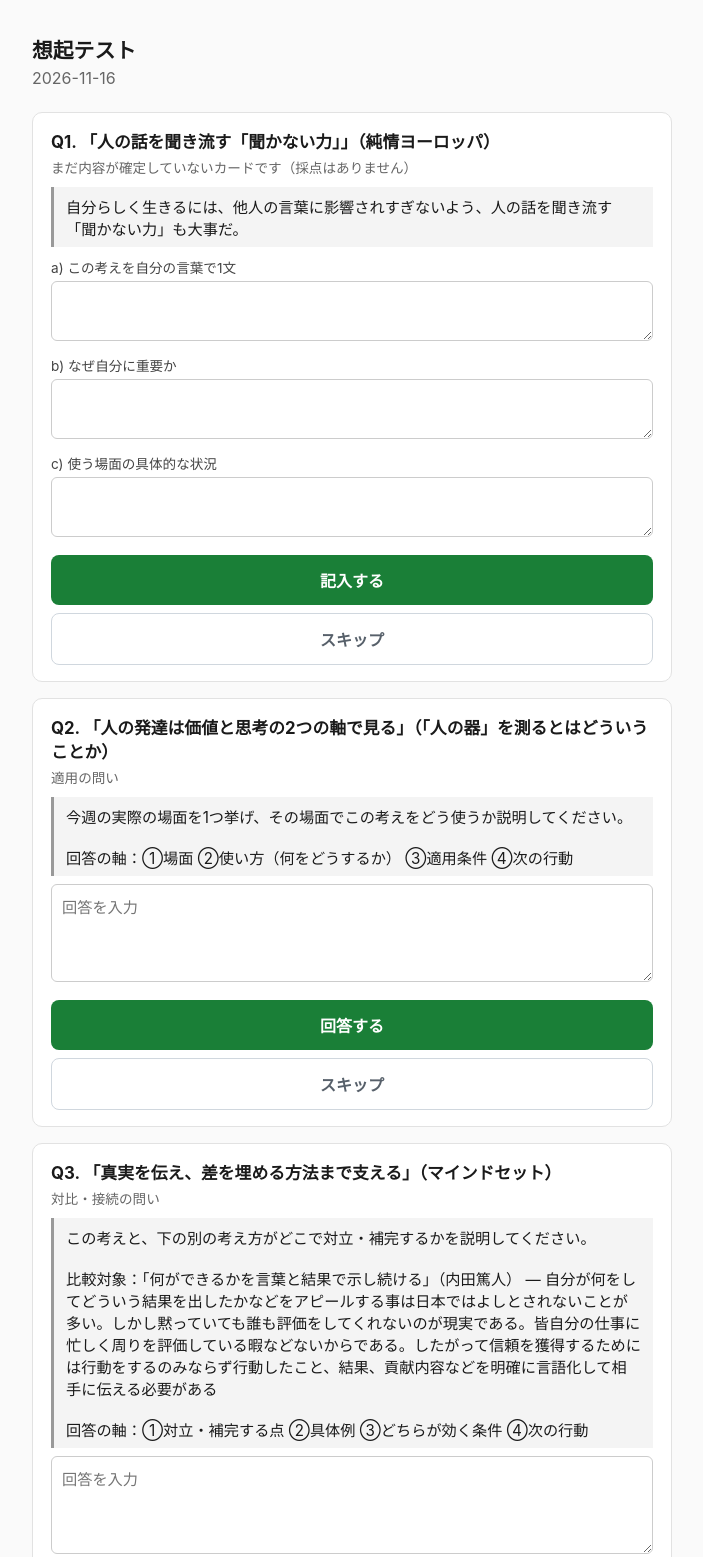
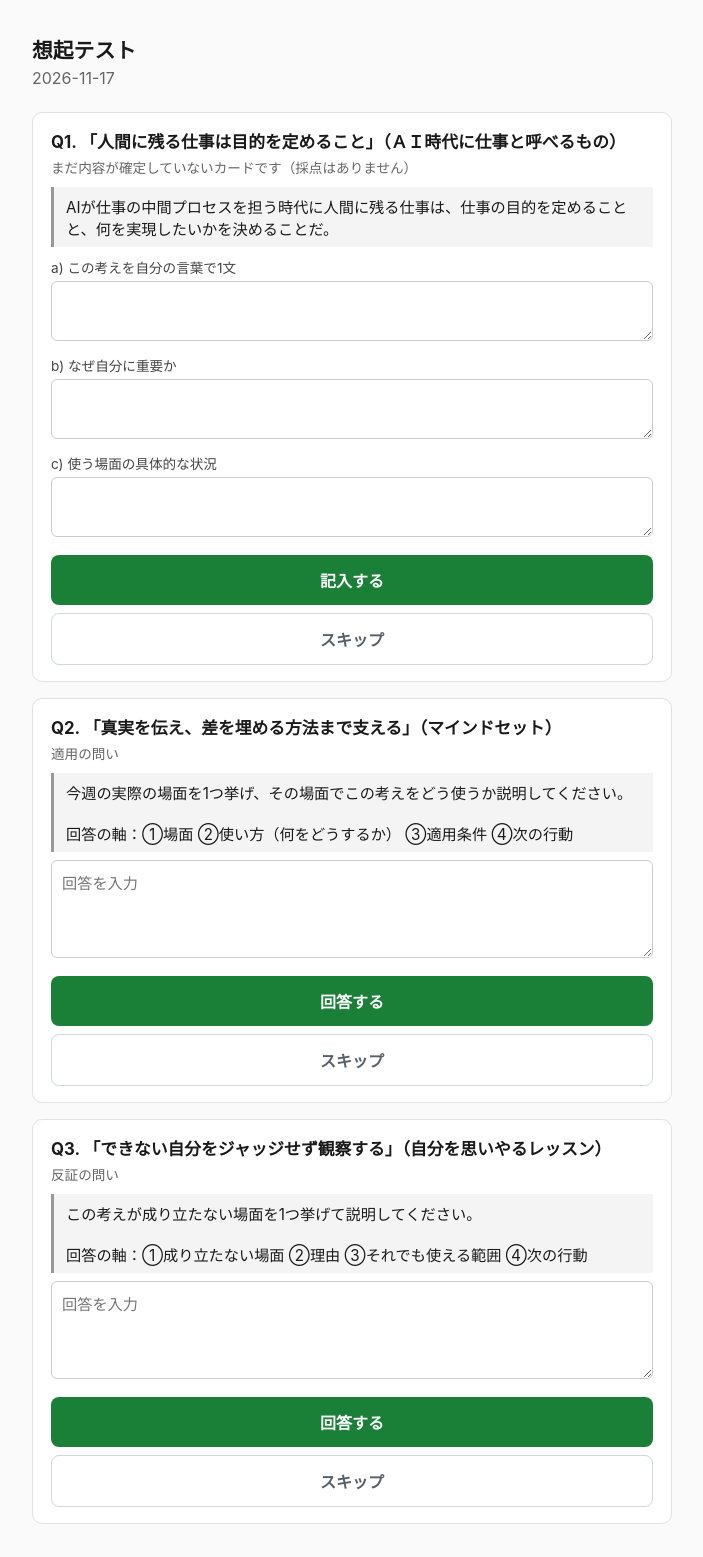
Before and after one commit to horiken1977/mybrain-cards, a plain HTML site: page docs/index.html in a window 1280 px wide. Shown: the top 1557 px of the page, without its empty margins (288-991 px from the left). Drawn offline with Linux system fonts and the light colour scheme; no server answers.

Commit message:
pages: recall page for 2026-11-17

```diff
--- a/docs/index.html
+++ b/docs/index.html
@@ -3,7 +3,7 @@
 <head>
 <meta charset="utf-8">
 <meta name="viewport" content="width=device-width, initial-scale=1">
-<title>想起テスト 2026-11-16</title>
+<title>想起テスト 2026-11-17</title>
 <style>
   body { font-family: -apple-system, "Hiragino Sans", sans-serif; max-width: 640px;
          margin: 0 auto; padding: 20px 16px 60px; color: #1a1a1a; background: #fafafa; }
@@ -38,14 +38,14 @@
 </head>
 <body>
   <h1>想起テスト</h1>
-  <div class="date">2026-11-16</div>
+  <div class="date">2026-11-17</div>
   <p id="test-banner" class="test-banner hidden">テストモード：何度でも回答できます（回答と採点結果は毎回カードの回答履歴に記録されます）</p>
   <div id="questions"></div>
   <p id="done" class="done hidden">今日の分はすべて回答済みです。</p>
 
 <script>
 const GRADE_ENDPOINT = "https://mybrain-cards.vercel.app/api/grade";
-const DATE = "2026-11-16";
+const DATE = "2026-11-17";
 const CARDS_API = "https://api.github.com/repos/horiken1977/mybrain-cards/contents/";
 
 // today.json の "test": true のときはテストモード：回答後も「もう一度回答する」で何度でも回答でき、
--- a/docs/today.json
+++ b/docs/today.json
@@ -1,12 +1,12 @@
 {
-  "date": "2026-11-16",
+  "date": "2026-11-17",
   "questions": [
     {
-      "card": "人の話を聞き流す「聞かない力」.md",
+      "card": "人間に残る仕事は目的を定めること.md",
       "qtype": "fill",
-      "title": "人の話を聞き流す「聞かない力」",
-      "book": "純情ヨーロッパ",
-      "claim_draft": "自分らしく生きるには、他人の言葉に影響されすぎないよう、人の話を聞き流す「聞かない力」も大事だ。",
+      "title": "人間に残る仕事は目的を定めること",
+      "book": "ＡＩ時代に仕事と呼べるもの",
+      "claim_draft": "AIが仕事の中間プロセスを担う時代に人間に残る仕事は、仕事の目的を定めることと、何を実現したいかを決めることだ。",
       "fields": [
         "claim",
         "why",
@@ -14,21 +14,21 @@
       ]
     },
     {
-      "card": "人の発達は価値と思考の2つの軸で見る.md",
+      "card": "真実を伝え、差を埋める方法まで支える.md",
       "qtype": "apply",
-      "title": "人の発達は価値と思考の2つの軸で見る",
-      "book": "「人の器」を測るとはどういうことか",
+      "title": "真実を伝え、差を埋める方法まで支える",
+      "book": "マインドセット",
       "text": "今週の実際の場面を1つ挙げ、その場面でこの考えをどう使うか説明してください。\n\n回答の軸：①場面 ②使い方（何をどうするか） ③適用条件 ④次の行動",
       "fields": [
         "text"
       ]
     },
     {
-      "card": "真実を伝え、差を埋める方法まで支える.md",
-      "qtype": "contrast",
-      "title": "真実を伝え、差を埋める方法まで支える",
-      "book": "マインドセット",
-      "text": "この考えと、下の別の考え方がどこで対立・補完するかを説明してください。\n\n比較対象：「何ができるかを言葉と結果で示し続ける」（内田篤人） — 自分が何をしてどういう結果を出したかなどをアピールする事は日本ではよしとされないことが多い。しかし黙っていても誰も評価をしてくれないのが現実である。皆自分の仕事に忙しく周りを評価している暇などないからである。したがって信頼を獲得するためには行動をするのみならず行動したこと、結果、貢献内容などを明確に言語化して相手に伝える必要がある\n\n回答の軸：①対立・補完する点 ②具体例 ③どちらが効く条件 ④次の行動",
+      "card": "できない自分をジャッジせず観察する.md",
+      "qtype": "refute",
+      "title": "できない自分をジャッジせず観察する",
+      "book": "自分を思いやるレッスン",
+      "text": "この考えが成り立たない場面を1つ挙げて説明してください。\n\n回答の軸：①成り立たない場面 ②理由 ③それでも使える範囲 ④次の行動",
       "fields": [
         "text"
       ]
```
